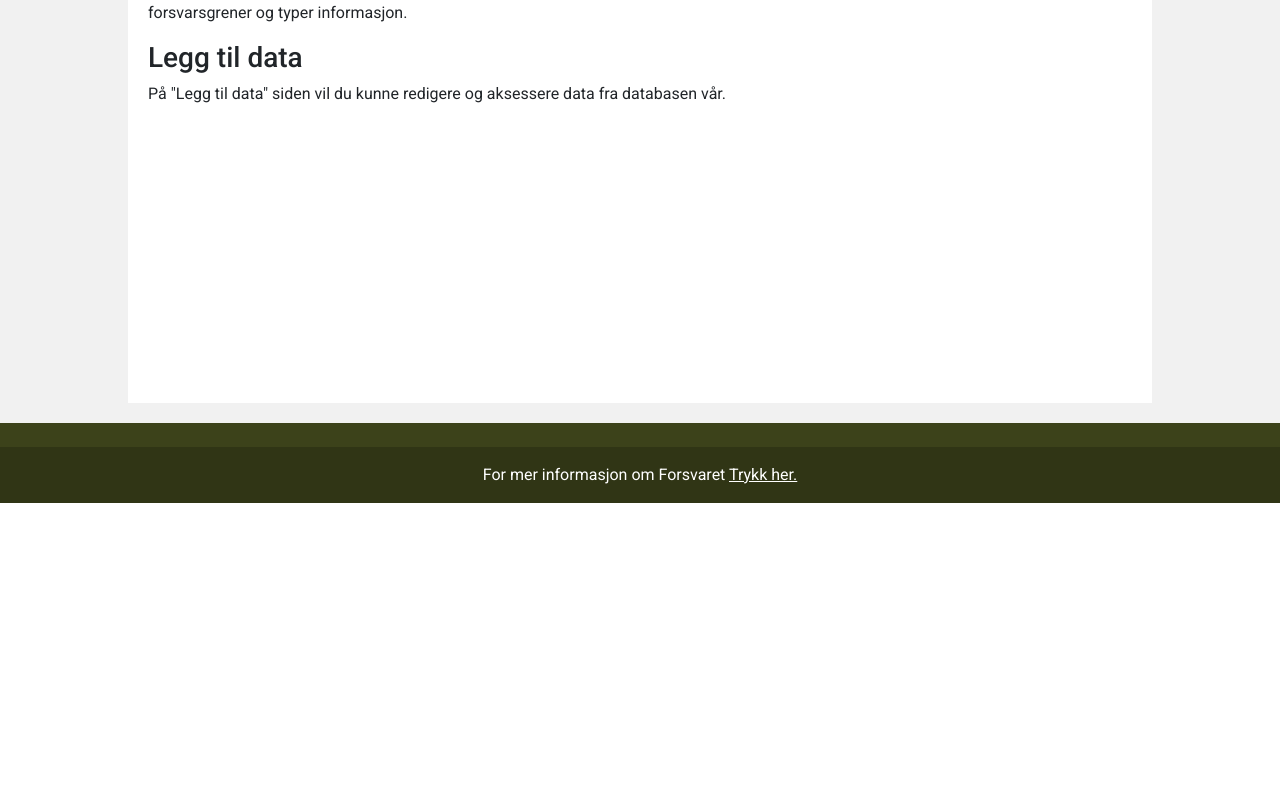
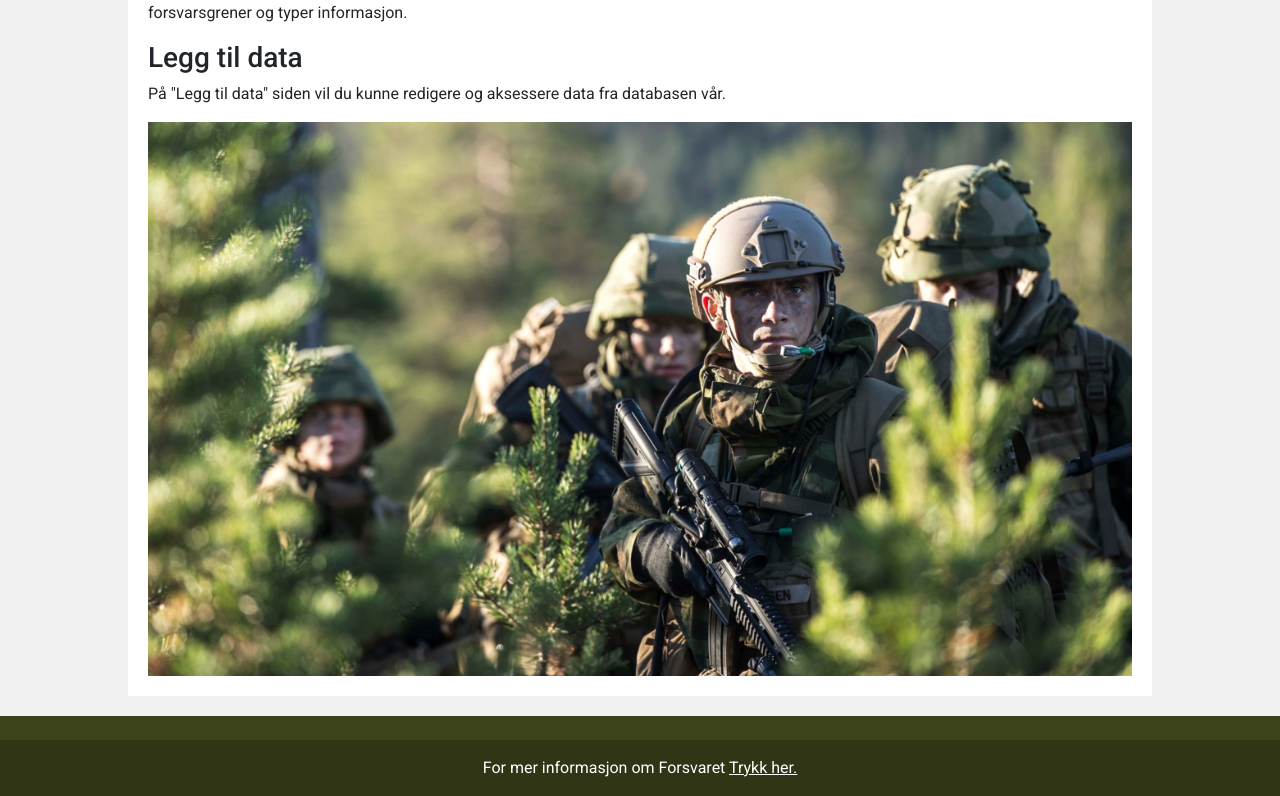
Before and after one commit to Lauritznor/Diverse-prosjekter, a Vue app: page / in a window 1280 px wide. Shown: the part 389-1185 px from the top of the page. Before the commit the page ends 892 px from the top, so only its background shows below. Built offline with nearby package versions, Linux system fonts and the light colour scheme; no server answers.

Commit message:
la til bilde

```diff
--- a/src/components/pages/HomePage.vue
+++ b/src/components/pages/HomePage.vue
@@ -15,6 +15,7 @@
             <p>
                 På "Legg til data" siden vil du kunne redigere og aksessere data fra databasen vår.
             </p>
+            <img class="forsvaretImage" v-bind:src="require('../../assets/images/forsvaret.jpg')" />
         </article>
     </section>
 </template>
@@ -30,4 +31,8 @@
     padding: 20px;
     background-color: white;
 }
+.forsvaretImage{
+    width: 100%;
+}
+
 </style>
```
Also changed, not shown: src/assets/images/forsvaret.jpg (added).
